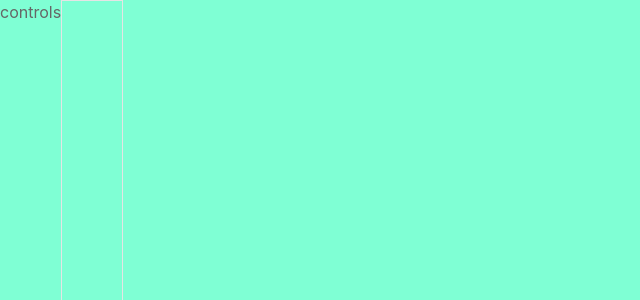
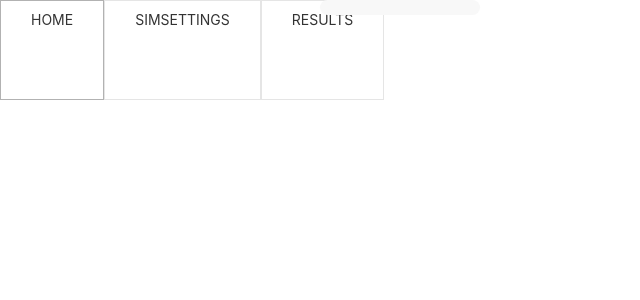
Before and after one commit to Phelsong/project-ynix, a React (Create React App) app: page /Results in a window 1280 px wide. Before the commit this address had no page. Shown: the top 300 px of the page, without its empty margins (0-640 px from the left). Built offline with nearby package versions, Linux system fonts and the light colour scheme.

Commit message:
added some core pages, about to migrate to yarn

```diff
--- a/package.json
+++ b/package.json
@@ -76,5 +76,6 @@
       "last 1 firefox version",
       "last 1 safari version"
     ]
-  }
+  },
+  "packageManager": "yarn@3.2.0"
 }
--- a/src/Components/Control_Bar/ControlBar.jsx
+++ b/src/Components/Control_Bar/ControlBar.jsx
@@ -8,8 +8,10 @@ const ControlBar = () => {
 
 //----------------------------------------------------------------
     return (
-    <div>controls
-        <Link to='/' className="uk-button uk-button-default"/>
+    <div className="control-bar-container">
+        <Link to='/' className="uk-button uk-button-default">Home</Link>
+        <Link to='/SimSettings' className="uk-button uk-button-default">SimSettings</Link>
+        <Link to='/Results' className="uk-button uk-button-default">Results</Link>
     </div>)
 }
 //----------------------------------------------------------------
--- a/src/Components/Main_Body/MainWrapper.jsx
+++ b/src/Components/Main_Body/MainWrapper.jsx
@@ -1,7 +1,7 @@
 import React, {lazy} from 'react';
 import { Route, Routes } from "react-router-dom";
 //----------------------------------------------------------------
-import {Home} from "../index"
+import {Home, SimSettings, Results} from "../index"
 //----------------------------------------------------------------
 const MainWrapper = () => {
 //----------------------------------------------------------------
@@ -14,6 +14,8 @@ const MainWrapper = () => {
     <div className="Main-Components">
         <Routes>
             <Route path='/' element={<Home />} />
+            <Route path='/SimSettings' element={<SimSettings />} />
+            <Route path='/Results' element={<Results />} />
         </Routes>
     </div>)
 }
--- /dev/null
+++ b/src/Components/Main_Body/Results.jsx
@@ -0,0 +1,17 @@
+import React from 'react';
+//----------------------------------------------------------------
+//----------------------------------------------------------------
+const Results = () => {
+//----------------------------------------------------------------
+
+
+
+
+//----------------------------------------------------------------
+    return (
+    <div className="results-container">
+    <progress class="uk-progress" value="" max=""></progress>
+    </div>)
+}
+//----------------------------------------------------------------
+export default Results;
--- /dev/null
+++ b/src/Components/Main_Body/SimSettings.jsx
@@ -0,0 +1,17 @@
+import React from 'react';
+//----------------------------------------------------------------
+//----------------------------------------------------------------
+const SimSettings = () => {
+//----------------------------------------------------------------
+
+
+
+
+//----------------------------------------------------------------
+    return (
+    <div className="sim-settings-container">
+     SimSettings
+    </div>)
+}
+//----------------------------------------------------------------
+export default SimSettings;
--- /dev/null
+++ b/src/Components/Main_Body/UserSettings.jsx
@@ -0,0 +1,17 @@
+import React from 'react';
+//----------------------------------------------------------------
+//----------------------------------------------------------------
+const UserSettings = () => {
+//----------------------------------------------------------------
+
+
+
+
+//----------------------------------------------------------------
+    return (
+    <div className="user-settings-container">
+     userSettings
+    </div>)
+}
+//----------------------------------------------------------------
+export default UserSettings;
--- a/src/Style/control_bar.css
+++ b/src/Style/control_bar.css
@@ -1 +1,9 @@
-/* No CSS *//*# sourceMappingURL=control_bar.css.map */
+control-bar-container {
+  height: 100vh;
+  width: 100vw;
+  -webkit-box-orient: vertical;
+  -webkit-box-direction: normal;
+      -ms-flex-flow: column;
+          flex-flow: column;
+}
+/*# sourceMappingURL=control_bar.css.map */
--- a/src/Style/control_bar.sass
+++ b/src/Style/control_bar.sass
@@ -0,0 +1,4 @@
+control-bar-container
+    height: 100vh
+    width: 100vw
+    flex-flow: column
--- a/src/Style/index.css
+++ b/src/Style/index.css
@@ -7,9 +7,10 @@ body {
     box-sizing:border-box;
     width: 100vw;
     height: 100vh;
-    background-color: aquamarine;
 }
 body * {
     display:flex;
     box-sizing:border-box;
+    width: 50%;
+    height: 50%;
 }
```
Also changed, not shown: src/Components/index.js (+3 -11 lines), 1 other file (tests, documents, lock files or other folders).
